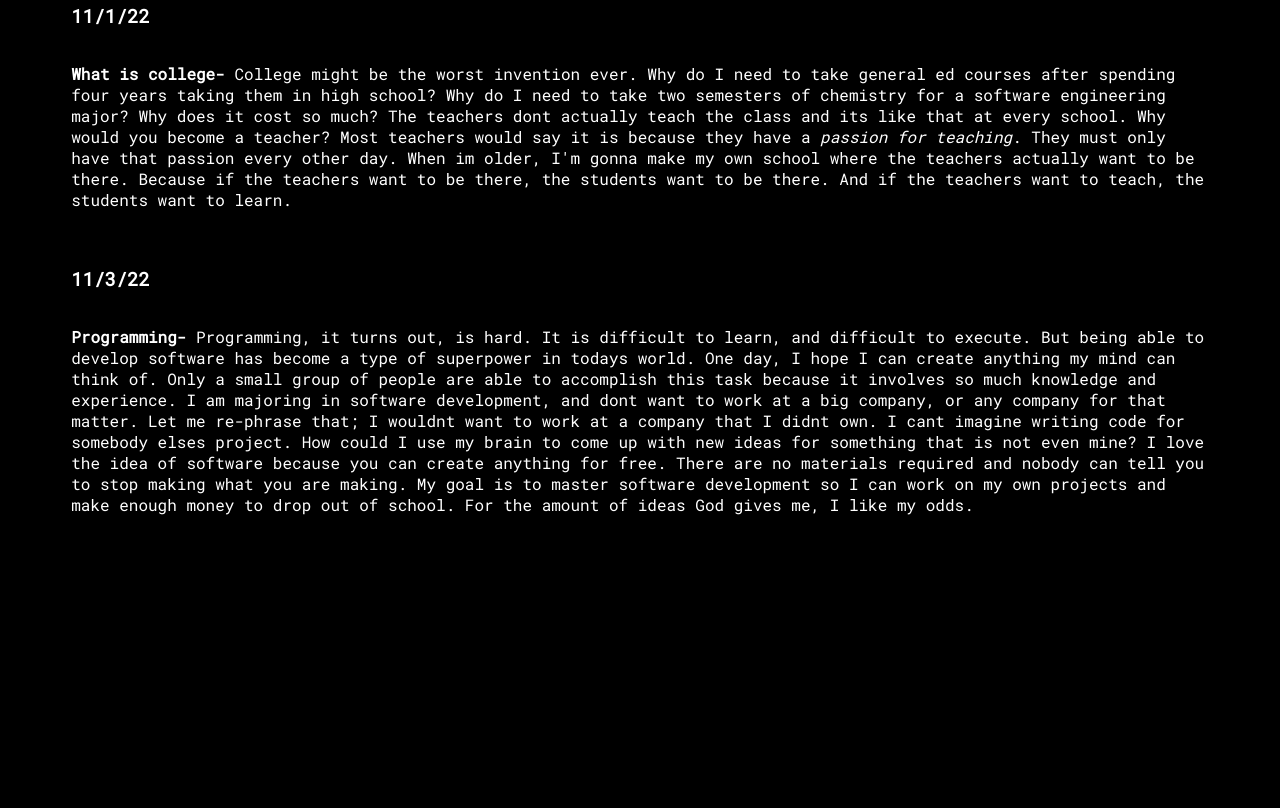
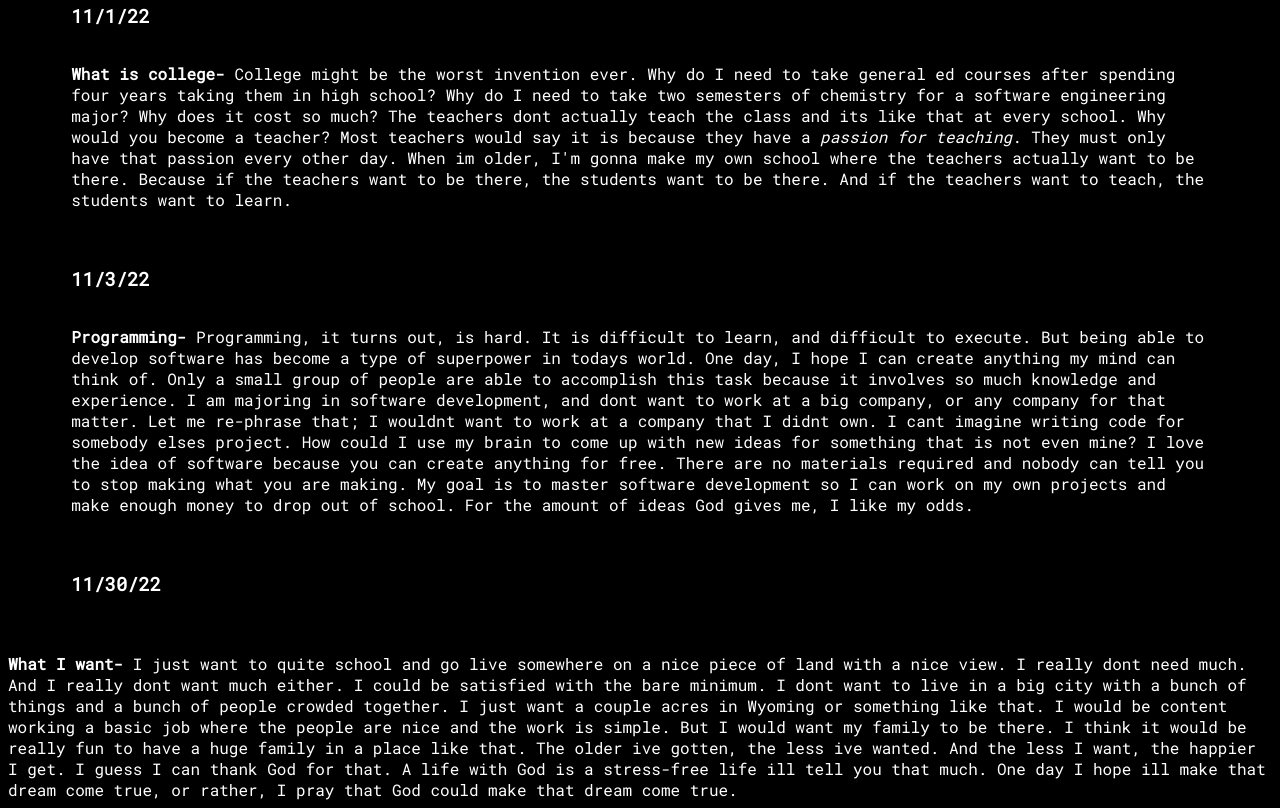
Before and after one commit to DrJasonP/JasonPacheco, a plain HTML site: page index.html in a window 1280 px wide. Shown: the part 854-1662 px from the top of the page. Before the commit the page ends 1425 px from the top, so only its background shows below. Drawn offline with Linux system fonts and the light colour scheme.

Commit message:
Update index.html

```diff
--- a/index.html
+++ b/index.html
@@ -54,7 +54,10 @@ if God so loved us, then we also ought to love one another. No one has seen God
 <p style=margin-top:3%;margin-bottom:5%;>
 <strong>Programming-&nbsp</strong>Programming, it turns out, is hard. It is difficult to learn, and difficult to execute. But being able to develop software has become a type of superpower in todays world. One day, I hope I can create anything my mind can think of. Only a small group of people are able to accomplish this task because it involves so much knowledge and experience. I am majoring in software development, and dont want to work at a big company, or any company for that matter. Let me re-phrase that; I wouldnt want to work at a company that I didnt own. I cant imagine writing code for somebody elses project. How could I use my brain to come up with new ideas for something that is not even mine? I love the idea of software because you can create anything for free. There are no materials required and nobody can tell you to stop making what you are making. My goal is to master software development so I can work on my own projects and make enough money to drop out of school. For the amount of ideas God gives me, I like my odds.
 </p>
-
+<h3>11/30/22</h3>
+<p style=margin-top:3%;margin-bottom:5%;>
+</p>
 	</div>
+<strong>What I want-&nbsp</strong>I just want to quite school and go live somewhere on a nice piece of land with a nice view. I really dont need much. And I really dont want much either. I could be satisfied with the bare minimum. I dont want to live in a big city with a bunch of things and a bunch of people crowded together. I just want a couple acres in Wyoming or something like that. I would be content working a basic job where the people are nice and the work is simple. But I would want my family to be there. I think it would be really fun to have a huge family in a place like that. The older ive gotten, the less ive wanted. And the less I want, the happier I get. I guess I can thank God for that. A life with God is a stress-free life ill tell you that much. One day I hope ill make that dream come true, or rather, I pray that God could make that dream come true.
 </body>
 </html>
```
